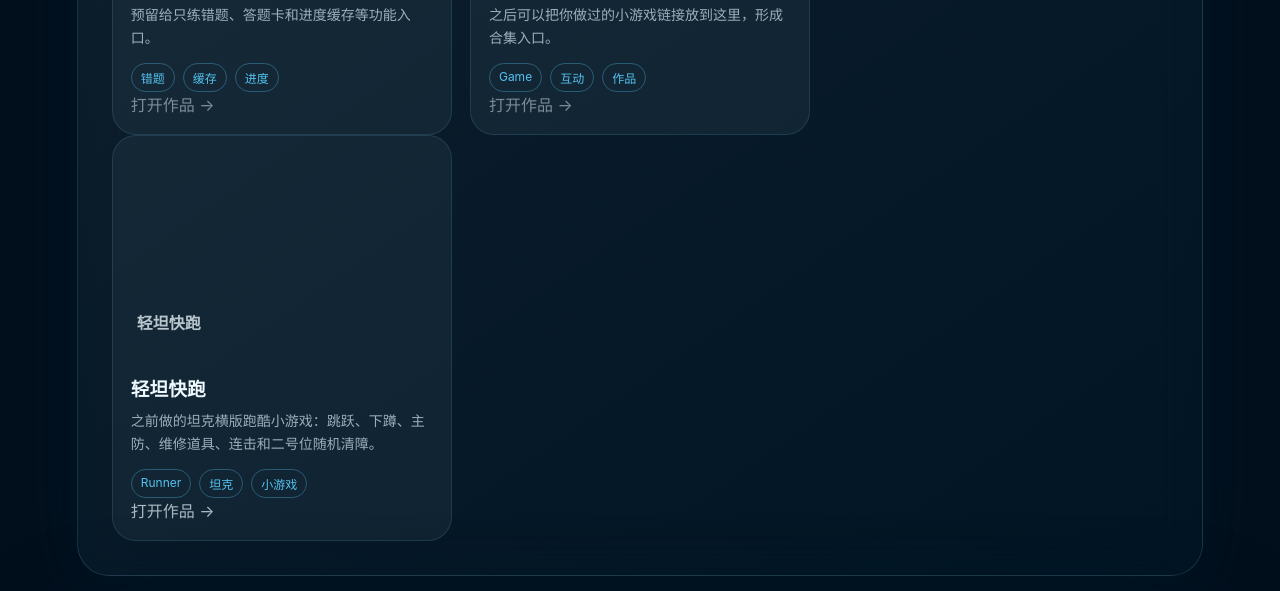
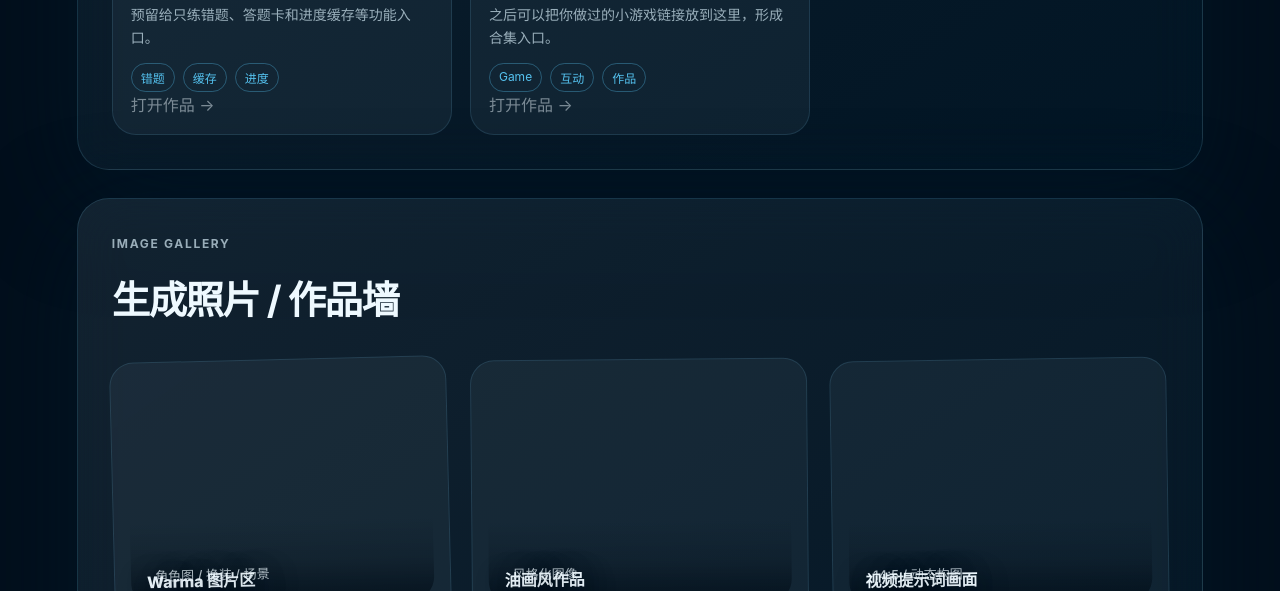
Before and after one commit to liubai5784/04, a website: page index.html in a window 1280 px wide. Shown: the part 1531-2122 px from the top of the page. Drawn offline with Linux system fonts and the light colour scheme; no server answers.

Commit message:
Remove duplicate Qingtan Kuai Pao card

```diff
--- a/index.html
+++ b/index.html
@@ -56,17 +56,6 @@
         <h2>小游戏合集</h2>
       </div>
       <div class="card-grid" id="gamesGrid"></div>
-      <div class="card-grid">
-        <article class="project-card">
-          <div class="image-placeholder card-cover"><span>轻坦快跑</span></div>
-          <div class="card-body">
-            <h3>轻坦快跑</h3>
-            <p>之前做的坦克横版跑酷小游戏：跳跃、下蹲、主防、维修道具、连击和二号位随机清障。</p>
-            <div class="tag-row"><span class="tag">Runner</span><span class="tag">坦克</span><span class="tag">小游戏</span></div>
-            <a class="tool-link" href="games/qingtankuaipao/index.html">打开作品 →</a>
-          </div>
-        </article>
-      </div>
     </section>
 
     <section id="gallery" class="section-panel">
```
